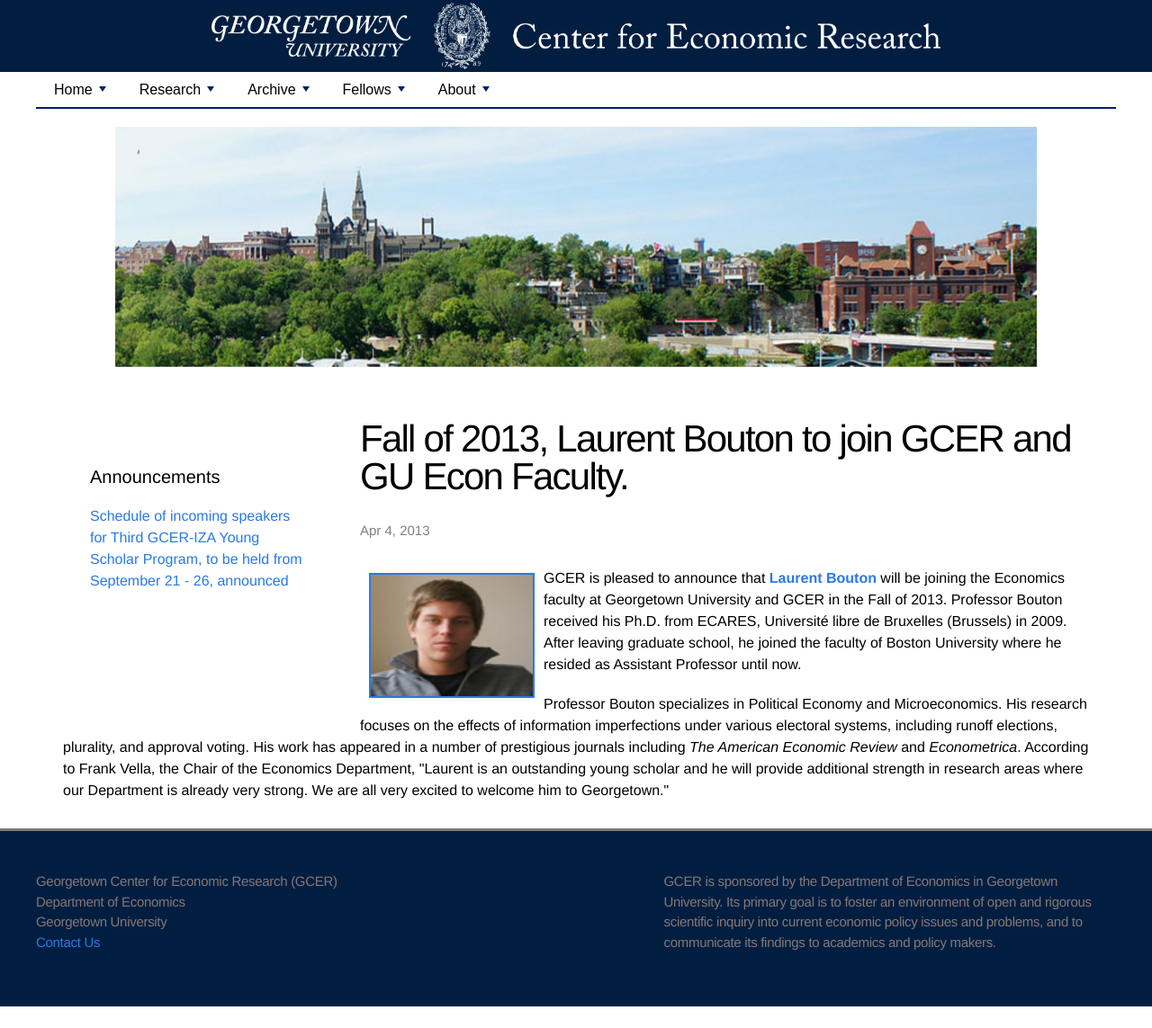
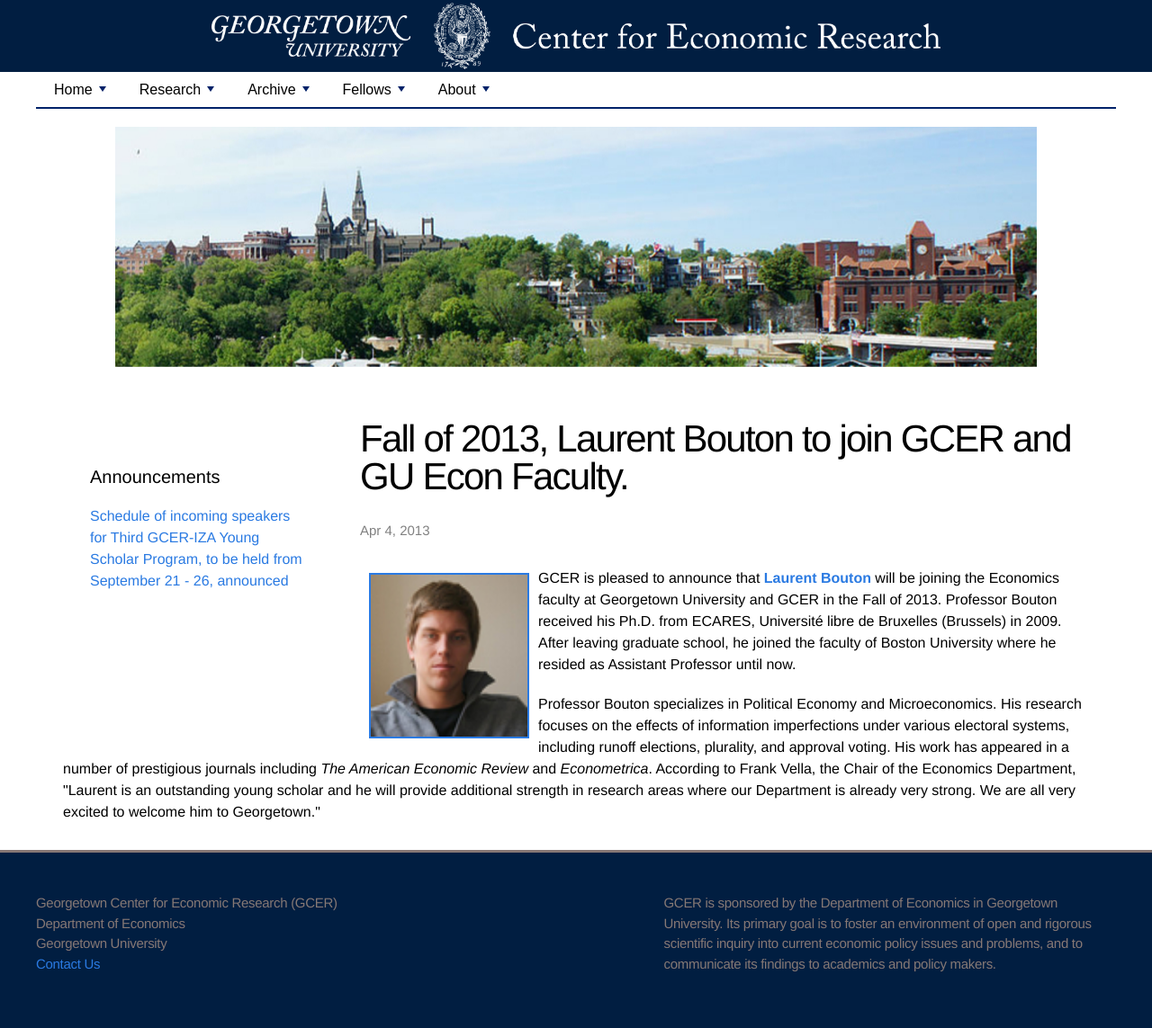
Before and after one commit to georgetown-econ/gcer, a Jekyll site: the page built from _posts/2013-04-04-33.html, in a window 1280 px wide. Shown: the whole page at 90% size. Built offline with Jekyll 4.4.1, drawn with Linux system fonts in a browser that asks for light colours; before the commit the page ends 1119 px from its top, so only the background shows below that.

Commit message:
Fixed aspect ratio of prof Bouton profile

```diff
--- a/_posts/2013-04-04-33.html
+++ b/_posts/2013-04-04-33.html
@@ -7,5 +7,5 @@
 
 <a name="LaurentBouton" id="LaurentBouton"></a>
 <p align="left">
-</p><p> <a href="http://people.bu.edu/lbouton/" target="_new">  <img alt="Laurent Bouton" src="/assets/images/LaurentBouton.jpg" width="180" height="135" border="2" align="left" hspace="10" vspace="6"></a>GCER is pleased to announce that <a href="http://people.bu.edu/lbouton/" target="_new"><b>Laurent Bouton</b></a> will be joining the Economics faculty at Georgetown University and GCER in the Fall of 2013. Professor Bouton received his Ph.D. from ECARES, Université libre de Bruxelles (Brussels) in 2009. After leaving graduate school, he joined the faculty of Boston University where he resided as Assistant Professor until now. </p>
+</p><p> <a href="http://people.bu.edu/lbouton/" target="_new">  <img alt="Laurent Bouton" src="/assets/images/LaurentBouton.jpg" width="174" height="180" border="2" align="left" hspace="10" vspace="6"></a>GCER is pleased to announce that <a href="http://people.bu.edu/lbouton/" target="_new"><b>Laurent Bouton</b></a> will be joining the Economics faculty at Georgetown University and GCER in the Fall of 2013. Professor Bouton received his Ph.D. from ECARES, Université libre de Bruxelles (Brussels) in 2009. After leaving graduate school, he joined the faculty of Boston University where he resided as Assistant Professor until now. </p>
 <p>Professor Bouton specializes in Political Economy and Microeconomics.  His research focuses on the effects of information imperfections under various electoral systems, including runoff elections, plurality, and approval voting.  His work has appeared in a number of prestigious journals including <i>The American Economic Review</i> and <i>Econometrica</i>.  According to Frank Vella, the Chair of the Economics Department, "Laurent is an outstanding young scholar and he will provide additional strength in research areas where our Department is already very strong. We are all very excited to welcome him to Georgetown."</p>
```
